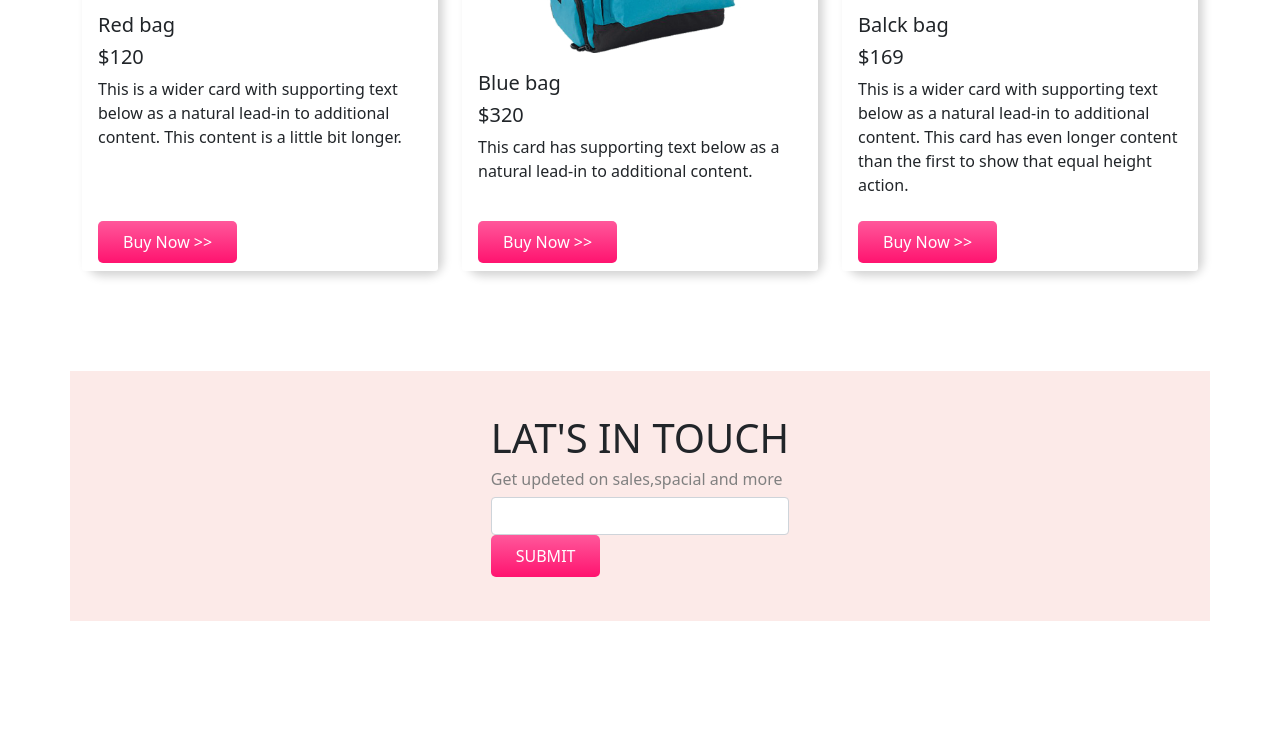
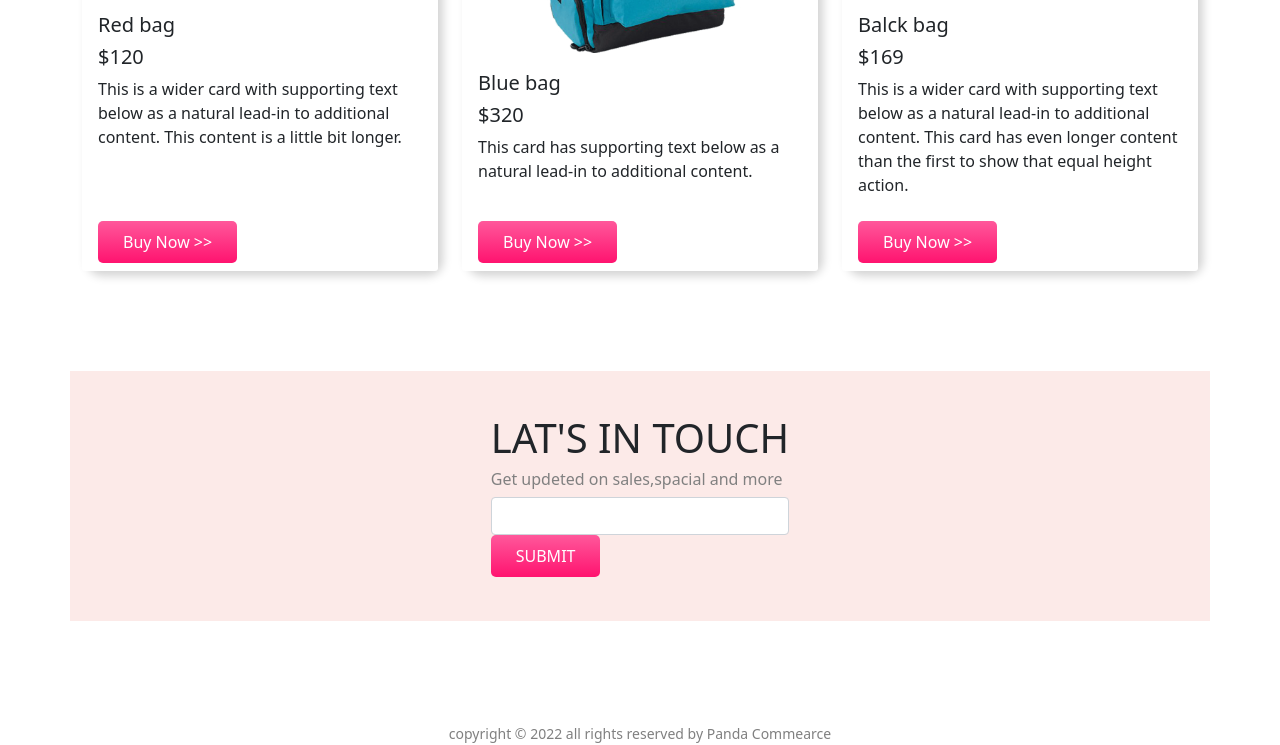
Before and after one commit to tanvirpavell/panda-commerce, a plain HTML site: page index.html in a window 1280 px wide. Shown: the part 1885-2630 px from the top of the page. Before the commit the page ends 2606 px from the top, so only its background shows below. Drawn offline with nearby package versions, Linux system fonts and the light colour scheme.

Commit message:
footer addded

```diff
--- a/index.html
+++ b/index.html
@@ -224,7 +224,9 @@
       </div>
 
     </div>
-
+    <footer>
+      <small>copyright © 2022 all rights reserved by Panda Commearce</small>
+    </footer>
     <script src="https://cdn.jsdelivr.net/npm/@popperjs/core@2.10.2/dist/umd/popper.min.js" integrity="sha384-7+zCNj/IqJ95wo16oMtfsKbZ9ccEh31eOz1HGyDuCQ6wgnyJNSYdrPa03rtR1zdB" crossorigin="anonymous"></script>
 <script src="https://cdn.jsdelivr.net/npm/bootstrap@5.1.3/dist/js/bootstrap.min.js" integrity="sha384-QJHtvGhmr9XOIpI6YVutG+2QOK9T+ZnN4kzFN1RtK3zEFEIsxhlmWl5/YESvpZ13" crossorigin="anonymous"></script>
 </body>
--- a/style.css
+++ b/style.css
@@ -50,3 +50,7 @@
 #Contact h6{
     color: gray;
 }
+footer{
+    text-align: center;
+    color: grey;
+}
```
